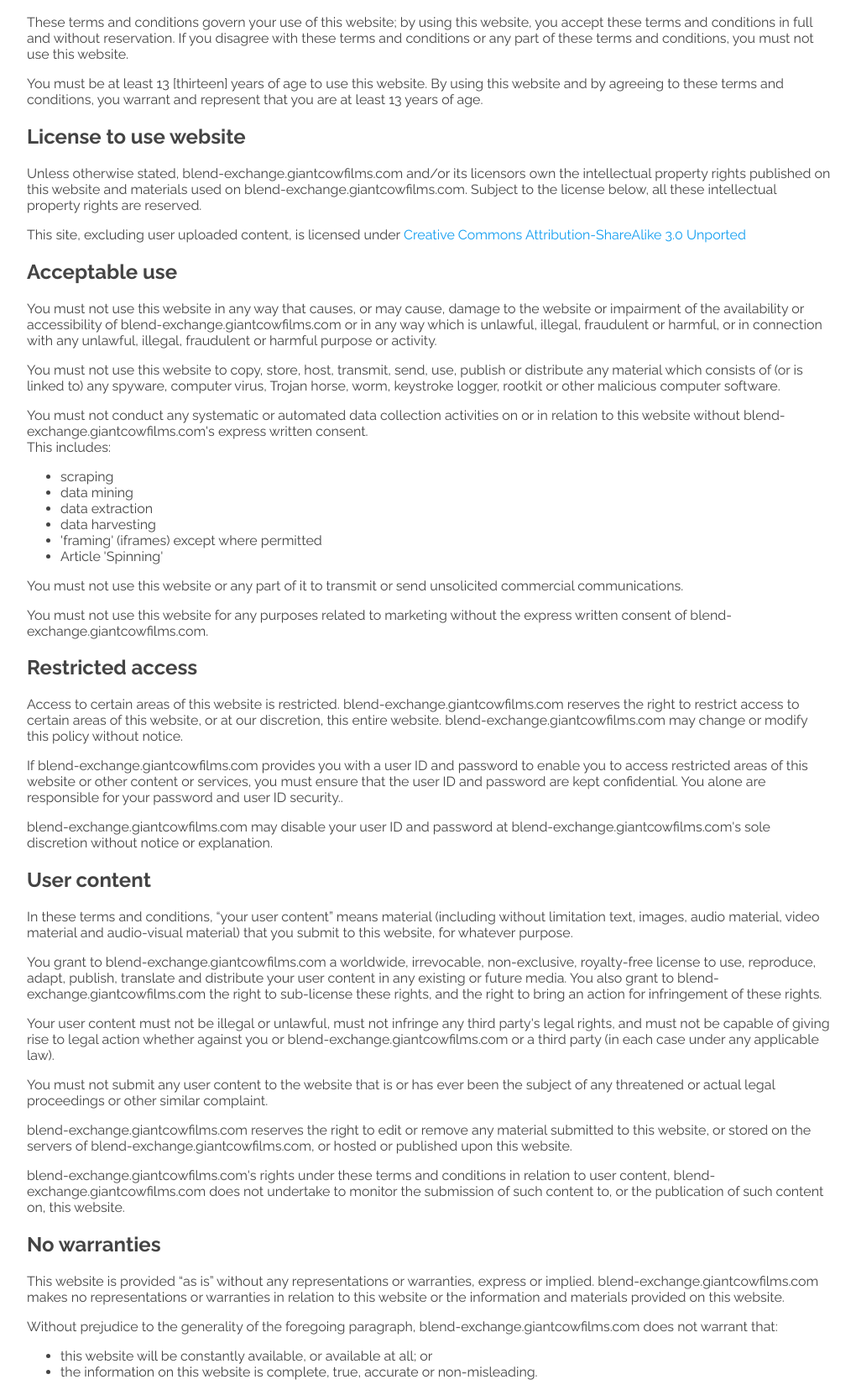
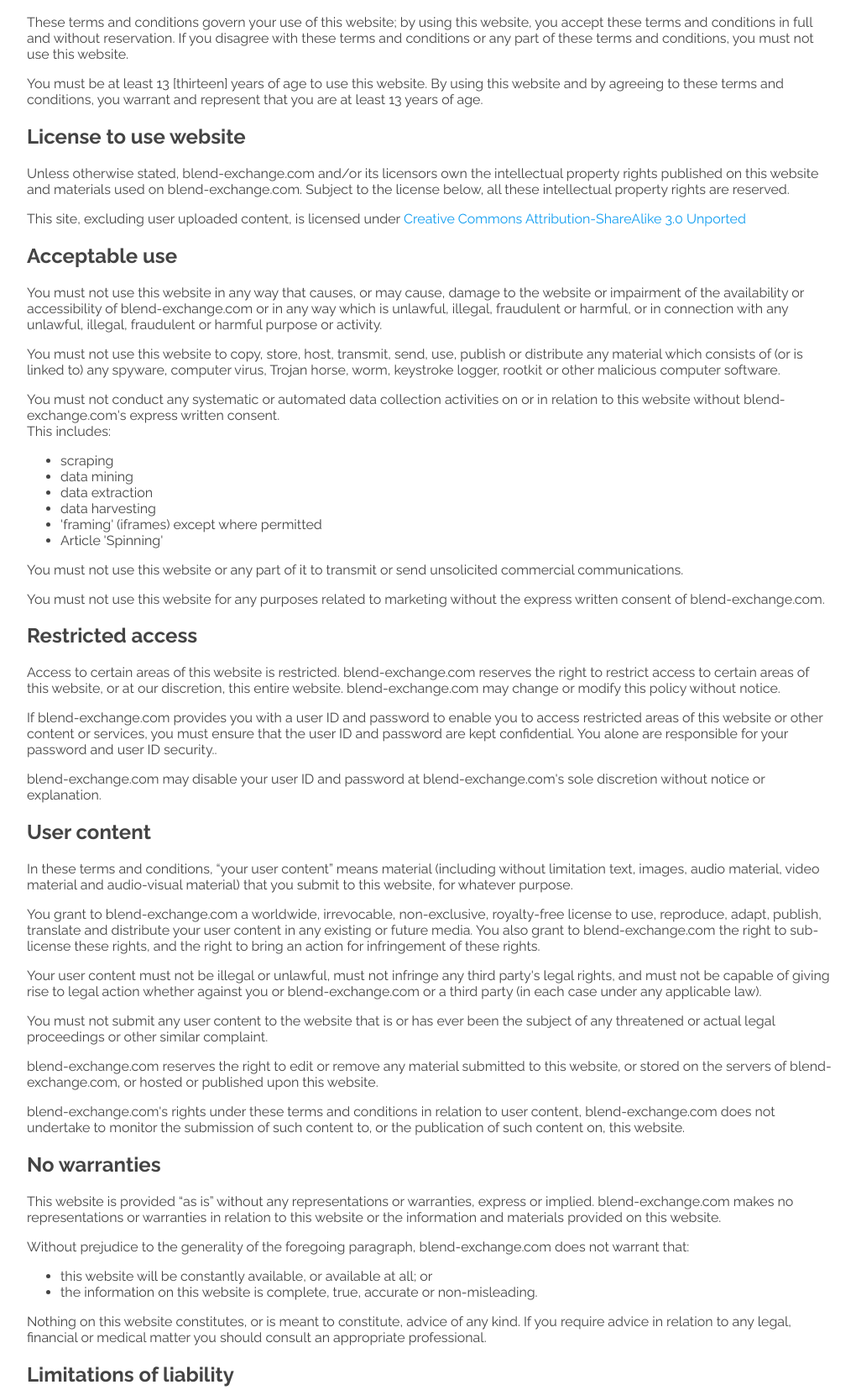
Before and after one commit to GiantCowFilms/Blend-Exchange, a PHP site: template src/Views/Pages/tos_page.twig in a window 1280 px wide. Shown: the part 286-1941 px from the top of the page at 84% size, without its empty margins (128-1148 px from the left). Run offline with PHP 8.4, Linux system fonts and the light colour scheme; the template is opened without the code that fills it, so the values that code supplies are empty; some libraries are stand-ins or nearby versions.

Commit message:
Update domain name
Blend-Exchange is moving to its own domain name! For all its life, it
has been on a subdomain of my Stack Exchange username's domain,
"giantcowfilms.com". This made for an unwieldy and long URLs, and
honestly looked a bit ridiculous.

```diff
--- a/client/Api/embedTextGenerator.js
+++ b/client/Api/embedTextGenerator.js
@@ -1,3 +1,3 @@
 export default function (blend) {
-    return `[<img src="https://blend-exchange.giantcowfilms.com/embedImage.png?bid=${ blend.id }" />](https://blend-exchange.giantcowfilms.com/b/${ blend.id }/)`;
+    return `[<img src="https://blend-exchange.com/embedImage.png?bid=${ blend.id }" />](https://blend-exchange.com/b/${ blend.id }/)`;
 }
--- a/src/Exception/Handler/EmailHandler.php
+++ b/src/Exception/Handler/EmailHandler.php
@@ -110,7 +110,7 @@
         }
         $email = (new Email())
             ->addTo($this->to)
-            ->setFrom('error.bot@blend-exchange.giantcowfilms.com')
+            ->setFrom('error.bot@blend-exchange.com')
             ->setSubject('A fatal error occurred')
             ->setTextBody(
                 $this->generateResponse()
--- a/src/Views/Pages/tos_page.twig
+++ b/src/Views/Pages/tos_page.twig
@@ -9,17 +9,17 @@
 
 
             <h2>License to use website</h2>
-            <p>Unless otherwise stated, blend-exchange.giantcowfilms.com and/or its licensors own the intellectual property rights published on this website and materials used on blend-exchange.giantcowfilms.com.  Subject to the license below, all these intellectual property rights are reserved.</p>
+            <p>Unless otherwise stated, blend-exchange.com and/or its licensors own the intellectual property rights published on this website and materials used on blend-exchange.com.  Subject to the license below, all these intellectual property rights are reserved.</p>
 
             <p>This site, excluding user uploaded content, is licensed under <a href="http://creativecommons.org/licenses/by-sa/3.0/">Creative Commons Attribution-ShareAlike 3.0 Unported</a></p>
 
             <h2>Acceptable use</h2>
 
-            <p>You must not use this website in any way that causes, or may cause, damage to the website or impairment of the availability or accessibility of blend-exchange.giantcowfilms.com or in any way which is unlawful, illegal, fraudulent or harmful, or in connection with any unlawful, illegal, fraudulent or harmful purpose or activity.</p>
+            <p>You must not use this website in any way that causes, or may cause, damage to the website or impairment of the availability or accessibility of blend-exchange.com or in any way which is unlawful, illegal, fraudulent or harmful, or in connection with any unlawful, illegal, fraudulent or harmful purpose or activity.</p>
 
             <p>You must not use this website to copy, store, host, transmit, send, use, publish or distribute any material which consists of (or is linked to) any spyware, computer virus, Trojan horse, worm, keystroke logger, rootkit or other malicious computer software.</p>
 
-            <p>You must not conduct any systematic or automated data collection activities on or in relation to this website without blend-exchange.giantcowfilms.com's express written consent.<br />
+            <p>You must not conduct any systematic or automated data collection activities on or in relation to this website without blend-exchange.com's express written consent.<br />
             This includes:
             <ul><li>scraping</li>
             <li>data mining</li>
@@ -32,36 +32,36 @@
 
             <p>You must not use this website or any part of it to transmit or send unsolicited commercial communications.</p>
 
-            <p>You must not use this website for any purposes related to marketing without the express written consent of blend-exchange.giantcowfilms.com.</p>
+            <p>You must not use this website for any purposes related to marketing without the express written consent of blend-exchange.com.</p>
 
 		<!-- If password protected areas BEGIN -->
 		<h2>Restricted access</h2>
 
-            <p>Access to certain areas of this website is restricted. blend-exchange.giantcowfilms.com reserves the right to restrict access to certain areas of this website, or at our discretion, this entire website. blend-exchange.giantcowfilms.com may change or modify this policy without notice.</p>
+            <p>Access to certain areas of this website is restricted. blend-exchange.com reserves the right to restrict access to certain areas of this website, or at our discretion, this entire website. blend-exchange.com may change or modify this policy without notice.</p>
 
-            <p>If blend-exchange.giantcowfilms.com provides you with a user ID and password to enable you to access restricted areas of this website or other content or services, you must ensure that the user ID and password are kept confidential. You alone are responsible for your password and user ID security..</p>
+            <p>If blend-exchange.com provides you with a user ID and password to enable you to access restricted areas of this website or other content or services, you must ensure that the user ID and password are kept confidential. You alone are responsible for your password and user ID security..</p>
 
-            <p>blend-exchange.giantcowfilms.com may disable your user ID and password at blend-exchange.giantcowfilms.com's sole discretion without notice or explanation.</p>
+            <p>blend-exchange.com may disable your user ID and password at blend-exchange.com's sole discretion without notice or explanation.</p>
 
             <h2 id="tos_user_content">User content</h2>
 
             <p>In these terms and conditions, &ldquo;your user content&rdquo; means material (including without limitation text, images, audio material, video material and audio-visual material) that you submit to this website, for whatever purpose.</p>
 
-            <p>You grant to blend-exchange.giantcowfilms.com a worldwide, irrevocable, non-exclusive, royalty-free license to use, reproduce, adapt, publish, translate and distribute your user content in any existing or future media.  You also grant to blend-exchange.giantcowfilms.com the right to sub-license these rights, and the right to bring an action for infringement of these rights.</p>
+            <p>You grant to blend-exchange.com a worldwide, irrevocable, non-exclusive, royalty-free license to use, reproduce, adapt, publish, translate and distribute your user content in any existing or future media.  You also grant to blend-exchange.com the right to sub-license these rights, and the right to bring an action for infringement of these rights.</p>
 
-            <p>Your user content must not be illegal or unlawful, must not infringe any third party's legal rights, and must not be capable of giving rise to legal action whether against you or blend-exchange.giantcowfilms.com or a third party (in each case under any applicable law).</p>
+            <p>Your user content must not be illegal or unlawful, must not infringe any third party's legal rights, and must not be capable of giving rise to legal action whether against you or blend-exchange.com or a third party (in each case under any applicable law).</p>
 
             <p>You must not submit any user content to the website that is or has ever been the subject of any threatened or actual legal proceedings or other similar complaint.</p>
 
-            <p>blend-exchange.giantcowfilms.com reserves the right to edit or remove any material submitted to this website, or stored on the servers of blend-exchange.giantcowfilms.com, or hosted or published upon this website.</p>
+            <p>blend-exchange.com reserves the right to edit or remove any material submitted to this website, or stored on the servers of blend-exchange.com, or hosted or published upon this website.</p>
 
-            <p>blend-exchange.giantcowfilms.com's rights under these terms and conditions in relation to user content, blend-exchange.giantcowfilms.com does not undertake to monitor the submission of such content to, or the publication of such content on, this website.</p>
+            <p>blend-exchange.com's rights under these terms and conditions in relation to user content, blend-exchange.com does not undertake to monitor the submission of such content to, or the publication of such content on, this website.</p>
 
             <h2>No warranties</h2>
 
-            <p>This website is provided &ldquo;as is&rdquo; without any representations or warranties, express or implied.  blend-exchange.giantcowfilms.com makes no representations or warranties in relation to this website or the information and materials provided on this website.</p>
+            <p>This website is provided &ldquo;as is&rdquo; without any representations or warranties, express or implied.  blend-exchange.com makes no representations or warranties in relation to this website or the information and materials provided on this website.</p>
 
-            <p>Without prejudice to the generality of the foregoing paragraph, blend-exchange.giantcowfilms.com does not warrant that:</p>
+            <p>Without prejudice to the generality of the foregoing paragraph, blend-exchange.com does not warrant that:</p>
             <ul>
                 <li>this website will be constantly available, or available at all; or</li>
                 <li>the information on this website is complete, true, accurate or non-misleading.</li>
@@ -70,21 +70,21 @@
 
             <h2>Limitations of liability</h2>
 
-            <p>blend-exchange.giantcowfilms.com will not be liable to you (whether under the law of contact, the law of torts or otherwise) in relation to the contents of, or use of, or otherwise in connection with, this website:</p>
+            <p>blend-exchange.com will not be liable to you (whether under the law of contact, the law of torts or otherwise) in relation to the contents of, or use of, or otherwise in connection with, this website:</p>
             <ul>
                 <li>to the extent that the website is provided free-of-charge, for any direct loss;</li>
                 <li>for any indirect, special or consequential loss; or</li>
                 <li>for any business losses, loss of revenue, income, profits or anticipated savings, loss of contracts or business relationships, loss of reputation or goodwill, or loss or corruption of information or data.</li>
             </ul>
-            <p>These limitations of liability apply even if blend-exchange.giantcowfilms.com has been expressly advised of the potential loss.</p>
+            <p>These limitations of liability apply even if blend-exchange.com has been expressly advised of the potential loss.</p>
 
             <h2>Exceptions</h2>
 
             <p>Nothing in this website disclaimer will exclude or limit any warranty implied by law that it would be unlawful to exclude or limit; and nothing in this website disclaimer will exclude or limit the liability of blend-exchange in respect of any:</p>
             <ul>
-                <li>death or personal injury caused by the negligence of blend-exchange.giantcowfilms.com or its agents, employees or shareholders/owners;</li>
-                <li>fraud or fraudulent misrepresentation on the part of blend-exchange.giantcowfilms.com; or</li>
-                <li>matter which it would be illegal or unlawful for blend-exchange.giantcowfilms.com to exclude or limit, or to attempt or purport to exclude or limit, its liability.</li>
+                <li>death or personal injury caused by the negligence of blend-exchange.com or its agents, employees or shareholders/owners;</li>
+                <li>fraud or fraudulent misrepresentation on the part of blend-exchange.com; or</li>
+                <li>matter which it would be illegal or unlawful for blend-exchange.com to exclude or limit, or to attempt or purport to exclude or limit, its liability.</li>
             </ul>
             <h2>Reasonableness</h2>
 
@@ -94,9 +94,9 @@
 
             <h2>Other parties</h2>
 
-            <p>You accept that, as a limited liability entity, blend-exchange.giantcowfilms.com has an interest in limiting the personal liability of its officers and employees.  You agree that you will not bring any claim personally against blend-exchange.giantcowfilms.com's officers or employees in respect of any losses you suffer in connection with the website.</p>
+            <p>You accept that, as a limited liability entity, blend-exchange.com has an interest in limiting the personal liability of its officers and employees.  You agree that you will not bring any claim personally against blend-exchange.com's officers or employees in respect of any losses you suffer in connection with the website.</p>
 
-            <p>Without prejudice to the foregoing paragraph, you agree that the limitations of warranties and liability set out in this website disclaimer will protect blend-exchange.giantcowfilms.com's officers, employees, agents, subsidiaries, successors, assigns and sub-contractors as well as blend-exchange.giantcowfilms.com.</p>
+            <p>Without prejudice to the foregoing paragraph, you agree that the limitations of warranties and liability set out in this website disclaimer will protect blend-exchange.com's officers, employees, agents, subsidiaries, successors, assigns and sub-contractors as well as blend-exchange.com.</p>
 
             <h2>Unenforceable provisions</h2>
 
@@ -104,19 +104,19 @@
 
             <h2>Indemnity</h2>
 
-            <p>You hereby indemnify blend-exchange.giantcowfilms.com and undertake to keep blend-exchange.giantcowfilms.com indemnified against any losses, damages, costs, liabilities and expenses (including without limitation legal expenses and any amounts paid by blend-exchange.giantcowfilms.com to a third party in settlement of a claim or dispute on the advice of blend-exchange.giantcowfilms.com's legal advisers) incurred or suffered by blend-exchange.giantcowfilms.com arising out of any breach by you of any provision of these terms and conditions, or arising out of any claim that you have breached any provision of these terms and conditions.</p>
+            <p>You hereby indemnify blend-exchange.com and undertake to keep blend-exchange.com indemnified against any losses, damages, costs, liabilities and expenses (including without limitation legal expenses and any amounts paid by blend-exchange.com to a third party in settlement of a claim or dispute on the advice of blend-exchange.com's legal advisers) incurred or suffered by blend-exchange.com arising out of any breach by you of any provision of these terms and conditions, or arising out of any claim that you have breached any provision of these terms and conditions.</p>
 
             <h2>Breaches of these terms and conditions</h2>
 
-            <p>Without prejudice to blend-exchange.giantcowfilms.com's other rights under these terms and conditions, if you breach these terms and conditions in any way, blend-exchange.giantcowfilms.com may take such action as blend-exchange.giantcowfilms.com deems appropriate to deal with the breach, including suspending your access to the website, prohibiting you from accessing the website, blocking computers using your IP address from accessing the website, contacting your internet service provider to request that they block your access to the website and/or bringing court proceedings against you.</p>
+            <p>Without prejudice to blend-exchange.com's other rights under these terms and conditions, if you breach these terms and conditions in any way, blend-exchange.com may take such action as blend-exchange.com deems appropriate to deal with the breach, including suspending your access to the website, prohibiting you from accessing the website, blocking computers using your IP address from accessing the website, contacting your internet service provider to request that they block your access to the website and/or bringing court proceedings against you.</p>
 
             <h2>Variation</h2>
 
-            <p>blend-exchange.giantcowfilms.com may revise these terms and conditions from time-to-time.  Revised terms and conditions will apply to the use of this website from the date of the publication of the revised terms and conditions on this website.  Please check this page regularly to ensure you are familiar with the current version.</p>
+            <p>blend-exchange.com may revise these terms and conditions from time-to-time.  Revised terms and conditions will apply to the use of this website from the date of the publication of the revised terms and conditions on this website.  Please check this page regularly to ensure you are familiar with the current version.</p>
 
             <h2>Assignment</h2>
 
-            <p>blend-exchange.giantcowfilms.com may transfer, sub-contract or otherwise deal with blend-exchange.giantcowfilms.com's rights and/or obligations under these terms and conditions without notifying you or obtaining your consent.</p>
+            <p>blend-exchange.com may transfer, sub-contract or otherwise deal with blend-exchange.com's rights and/or obligations under these terms and conditions without notifying you or obtaining your consent.</p>
 
             <p>You may not transfer, sub-contract or otherwise deal with your rights and/or obligations under these terms and conditions.</p>
 
@@ -126,7 +126,7 @@
 
             <h2>Entire agreement</h2>
 
-            <p>These terms and conditions, together with blend-exchange.giantcowfilms.com's Privacy Policy constitute the entire agreement between you and blend-exchange.giantcowfilms.com in relation to your use of this website, and supersede all previous agreements in respect of your use of this website.</p>
+            <p>These terms and conditions, together with blend-exchange.com's Privacy Policy constitute the entire agreement between you and blend-exchange.com in relation to your use of this website, and supersede all previous agreements in respect of your use of this website.</p>
 
             <h2>Law and jurisdiction</h2>
 
@@ -147,9 +147,9 @@
 
 
 
-            <h2>blend-exchange.giantcowfilms.com's details</h2>
+            <h2>blend-exchange.com's details</h2>
 
-            <p>The full name of blend-exchange.giantcowfilms.com is blend-exchange.</p>
+            <p>The full name of blend-exchange.com is blend-exchange.</p>
 
 
 
@@ -158,5 +158,5 @@
 		</p>
 	     <a href="http://www.PrivacyPolicyOnline.com" title="PrivacyPolicyOnline.com Approved Site" target="_blank"><img src="http://www.privacypolicyonline.com/images/privacypolicyonline-seal.png" border="0" alt="Privacy Policy Online Approved Site" align="right" /></a>
 
-            <p>You can contact blend-exchange.giantcowfilms.com by email at our email address link at the <a href="#contactlink">top of this Terms of Service document</a>.</p>
+            <p>You can contact blend-exchange.com by email at our email address link at the <a href="#contactlink">top of this Terms of Service document</a>.</p>
 {% endblock %}
```
Also changed, not shown: tests/Integration/_data/blend-exchange.sql (+1 -1 lines), readme.md.
